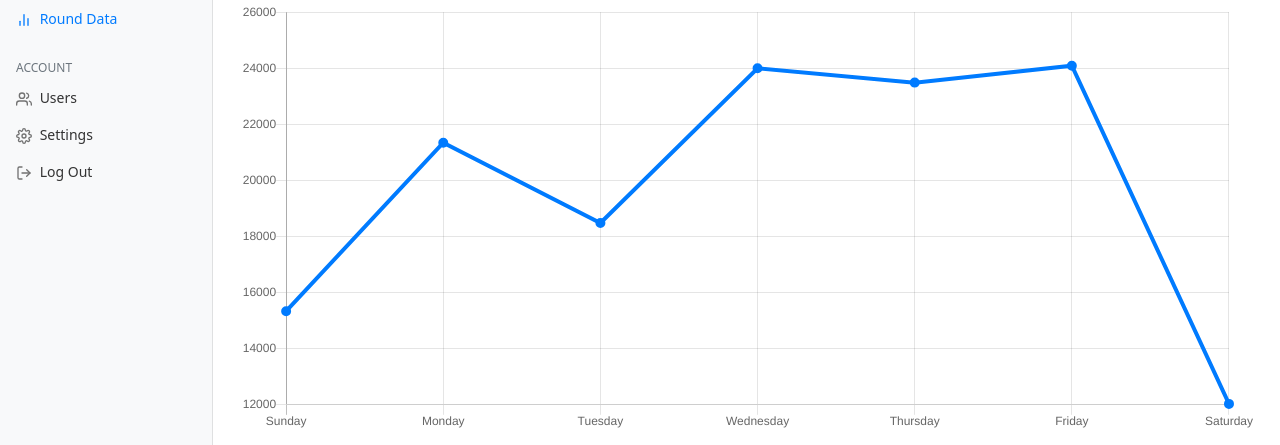
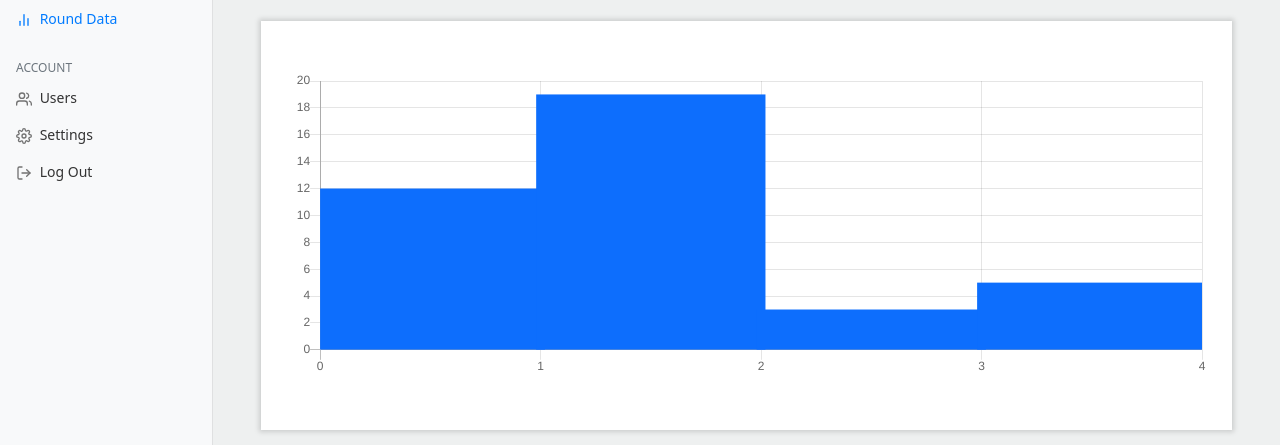
Before and after one commit to s-sandra/ssap-prototype, a plain HTML site: page index.html in a window 1280 px wide. Shown: the part 138-583 px from the top of the page. Drawn offline with nearby package versions, Linux system fonts and the light colour scheme.

Commit message:
Add styles and javascript for histograms.

```diff
--- a/index.html
+++ b/index.html
@@ -6,7 +6,7 @@
         <meta name="description" content="">
         <meta name="author" content="Mark Otto, Jacob Thornton, and Bootstrap contributors">
         <meta name="generator" content="Hugo 0.79.0">
-        <title>Dashboard Template · Bootstrap v5.0</title>
+        <title>Round Data</title>
 
         <link rel="canonical" href="https://getbootstrap.com/docs/5.0/examples/dashboard/">
 
@@ -33,8 +33,11 @@
         </style>
 
 
-        <!-- Custom styles for navigation -->
+        <!-- component styles -->
         <link href="./styles/navbar.css" rel="stylesheet">
+        <link href="./styles/global.css" rel="stylesheet">
+        <link href="./styles/chart.css" rel="stylesheet">
+
     </head>
     <body>
 
@@ -112,9 +115,9 @@
                     </div>
                 </nav>
 
-                <main class="col-md-9 ms-sm-auto col-lg-10 px-md-4">
+                <main class="col-md-9 ms-sm-auto col-lg-10">
                     <div class="d-flex justify-content-between flex-wrap flex-md-nowrap align-items-center pt-3 pb-2 mb-3 border-bottom">
-                        <h1 class="h2">Round Data Trends</h1>
+                        <h1 class="h2">Historical Round Data</h1>
                         <div class="btn-toolbar mb-2 mb-md-0">
                             <button type="button" class="btn btn-sm btn-outline-secondary">
                                 <span data-feather="plus"></span>
@@ -123,7 +126,7 @@
                         </div>
                     </div>
 
-                    <canvas class="my-4 w-100" id="myChart" width="900" height="380"></canvas>
+                    <canvas class="my-4 w-100" id="histogram" width="900" height="380"></canvas>
 
                     <h2>Section title</h2>
                     <div class="table-responsive">
@@ -261,6 +264,6 @@
         <script src="https://cdn.jsdelivr.net/npm/bootstrap@5.0.0-beta1/dist/js/bootstrap.bundle.min.js" integrity="sha384-ygbV9kiqUc6oa4msXn9868pTtWMgiQaeYH7/t7LECLbyPA2x65Kgf80OJFdroafW" crossorigin="anonymous"></script>
         <script src="https://cdn.jsdelivr.net/npm/feather-icons@4.28.0/dist/feather.min.js" integrity="sha384-uO3SXW5IuS1ZpFPKugNNWqTZRRglnUJK6UAZ/gxOX80nxEkN9NcGZTftn6RzhGWE" crossorigin="anonymous"></script>
         <script src="https://cdn.jsdelivr.net/npm/chart.js@2.9.4/dist/Chart.min.js" integrity="sha384-zNy6FEbO50N+Cg5wap8IKA4M/ZnLJgzc6w2NqACZaK0u0FXfOWRRJOnQtpZun8ha" crossorigin="anonymous"></script>
-        <script src="./scripts/dashboard.js"></script>
+        <script src="./scripts/chart.js"></script>
     </body>
 </html>
--- /dev/null
+++ b/scripts/chart.js
@@ -0,0 +1,66 @@
+/* globals Chart:false, feather:false */
+
+(function () {
+    'use strict'
+
+    feather.replace()
+
+    // Graphs
+
+
+    var ctx = document.getElementById("histogram").getContext('2d');
+    var dataValues = [12, 19, 3, 5];
+    var dataLabels = [0, 1, 2, 3, 4];
+    var myChart = new Chart(ctx, {
+      type: 'bar',
+      data: {
+        labels: dataLabels,
+        datasets: [{
+          label: 'SSS',
+          data: dataValues,
+          backgroundColor: 'rgb(13, 110, 253)',
+        }]
+      },
+      options: {
+        title: {
+          display: false,
+          position: 'top',
+          fontsize: 20,
+          fontcolor: 'rgb(13, 110, 253)',
+          padding: 50,
+          text: 'Round SSS Trends'
+        },
+        scales: {
+          xAxes: [{
+            display: false,
+            barPercentage: 1.3,
+            ticks: {
+                max: 3,
+            }
+        }, {
+            display: true,
+            ticks: {
+                autoSkip: false,
+                max: 4,
+            }
+          }],
+          yAxes: [{
+            ticks: {
+              beginAtZero: true
+            }
+          }]
+        },
+        legend: {
+          display: false
+        },
+        layout: {
+          padding: {
+              left: 30,
+              right: 30,
+              top: 60,
+              bottom: 50
+        }
+      }
+      }
+    })
+})()
--- a/scripts/dashboard.js
+++ /dev/null
@@ -1,53 +0,0 @@
-/* globals Chart:false, feather:false */
-
-(function () {
-    'use strict'
-
-    feather.replace()
-
-    // Graphs
-    var ctx = document.getElementById('myChart')
-    // eslint-disable-next-line no-unused-vars
-    var myChart = new Chart(ctx, {
-      type: 'line',
-      data: {
-        labels: [
-          'Sunday',
-          'Monday',
-          'Tuesday',
-          'Wednesday',
-          'Thursday',
-          'Friday',
-          'Saturday'
-        ],
-        datasets: [{
-          data: [
-            15339,
-            21345,
-            18483,
-            24003,
-            23489,
-            24092,
-            12034
-          ],
-          lineTension: 0,
-          backgroundColor: 'transparent',
-          borderColor: '#007bff',
-          borderWidth: 4,
-          pointBackgroundColor: '#007bff'
-        }]
-      },
-      options: {
-        scales: {
-          yAxes: [{
-            ticks: {
-              beginAtZero: false
-            }
-          }]
-        },
-        legend: {
-          display: false
-        }
-      }
-    })
-  })()
--- /dev/null
+++ b/styles/chart.css
@@ -0,0 +1,6 @@
+canvas {
+    background-color: white;
+    -webkit-box-shadow: 0 0 5px 2px rgba(0,0,0,.15);
+    -moz-box-shadow: 0 0 5px 2px rgba(0,0,0,.15);
+    box-shadow: 0 0 5px 2px rgba(0,0,0,.15);
+}
--- /dev/null
+++ b/styles/global.css
@@ -0,0 +1,8 @@
+main {
+    background-color: #eef0f0;
+    padding: 1rem 3rem 3rem 3rem !important;
+}
+
+.bg-light {
+   background-color: #f8f9fa !important;
+}
```
